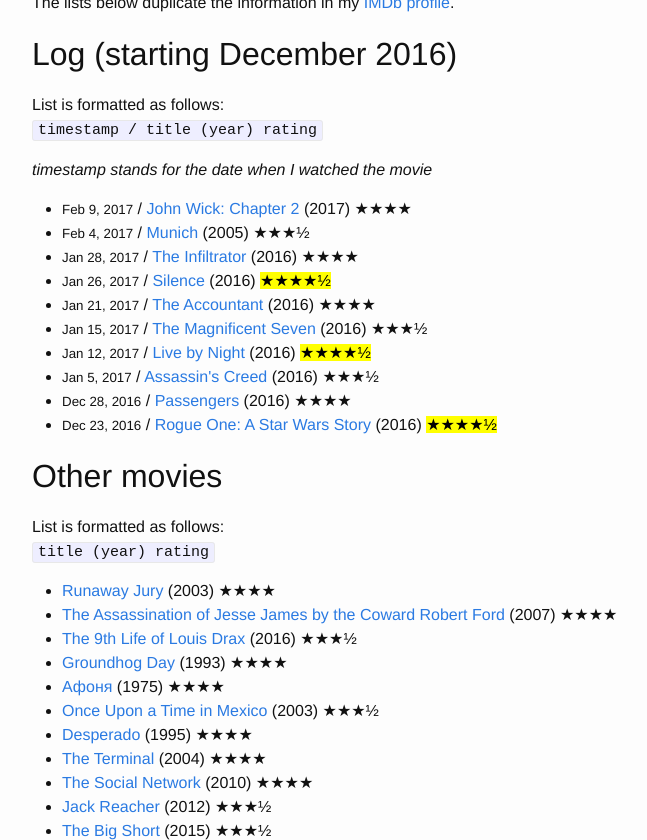
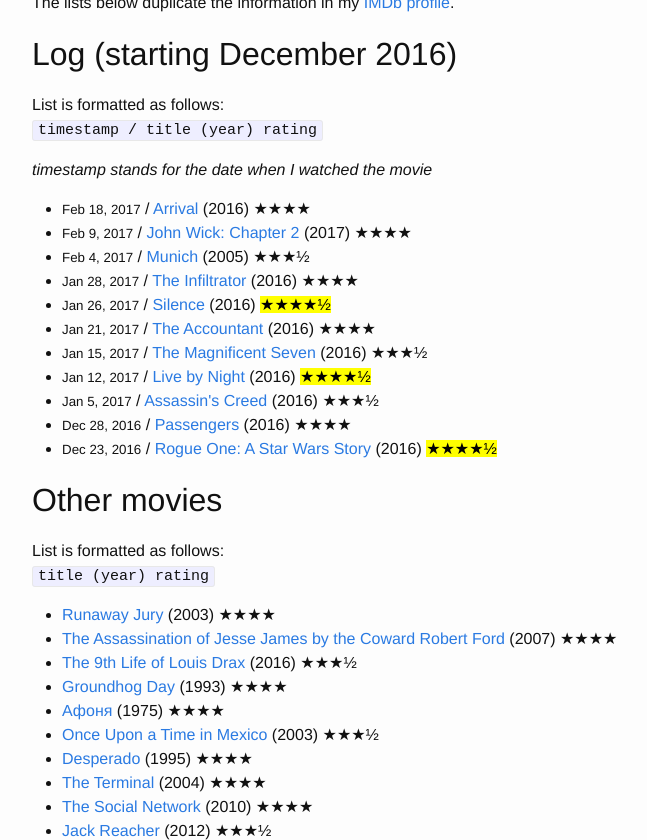
Before and after one commit to aspyatkin/personal-website, a Jekyll site: the page built from movie-list.md, in a window 1280 px wide and 900 px high, scrolled down 452 px, cut to the strip 60-900 px from the top of the window. Shown: the whole strip, without its empty margins (238-885 px from the left). Built offline with Jekyll 4.4.1, drawn with Linux system fonts in a browser that asks for light colours.

Commit message:
Update movie list

```diff
--- a/movie-list.md
+++ b/movie-list.md
@@ -5,6 +5,12 @@
 permalink: /movie-list/
 top_ndx: 4
 log_list:
+  - date: 'Feb 18, 2017'
+    title: 'Arrival'
+    year: 2016
+    rating: 4
+    url: 'http://www.imdb.com/title/tt2543164/'
+
   - date: 'Feb 9, 2017'
     title: 'John Wick: Chapter 2'
     year: 2017
```
